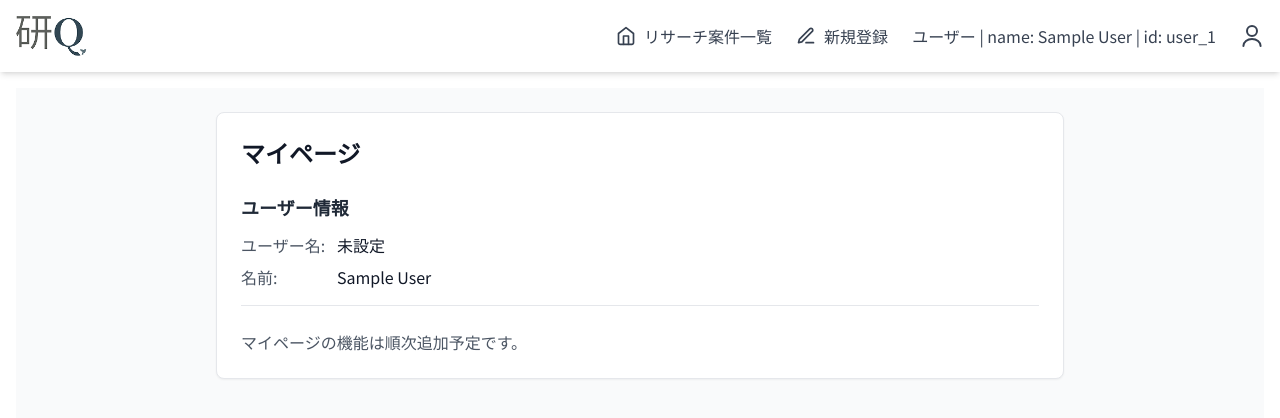
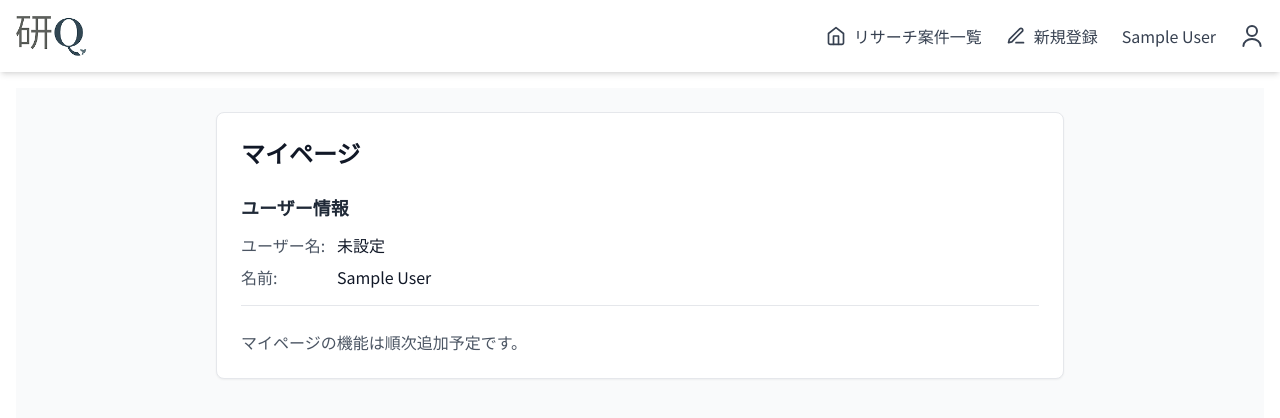
Before and after one commit to enakamizo/kenQ_POC_A_frontend, a Next.js app: page /mypage in a window 1280 px wide. Shown: the top 418 px of the page. Built offline with nearby package versions, Linux system fonts and the light colour scheme; no server answers; sample sign-in values are in the browser's storage.

Commit message:
header修正3

```diff
--- a/src/components/Header.tsx
+++ b/src/components/Header.tsx
@@ -8,7 +8,7 @@ const Header = () => {
   const [showLogoutConfirm, setShowLogoutConfirm] = useState(false);
   const { data: session } = useSession();
 
-  const userID = session?.user?.company_user_name || "ユーザー";
+  const userName = session?.user?.name || "ユーザー";
 
   const handleLogout = async () => {
     // NextAuthのログアウト処理
@@ -93,10 +93,8 @@ const Header = () => {
           新規登録
         </Link>
 
-        {/* ユーザーID */}
-        <span className="text-gray-700">
-          {userID} | name: {session?.user?.name} | id: {session?.user?.id}
-        </span>
+        {/* ユーザー名 */}
+        <span className="text-gray-700">{userName}</span>
 
         {/* ログアウトアイコン */}
         <button
```
